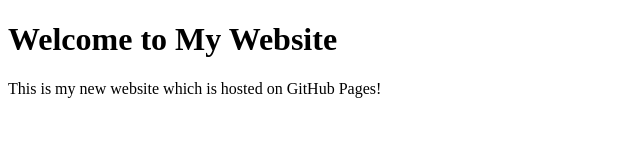
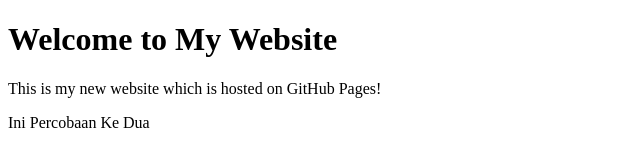
Before and after one commit to zharifanny/zharifanny.github.io, a plain HTML site: page index.html in a window 1280 px wide. Shown: the whole page, without its empty margins (0-640 px from the left). Drawn offline with Linux system fonts and the light colour scheme.

Commit message:
Initial commit 3

```diff
--- a/index.html
+++ b/index.html
@@ -10,6 +10,7 @@
     <main>
         <h1>Welcome to My Website</h1>
         <p>This is my new website which is hosted on GitHub Pages!</p>
+        <p>Ini Percobaan Ke Dua</p>
     </main>
   </body>
 </html>
```
